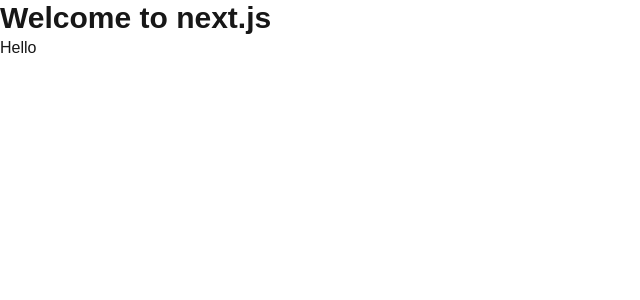
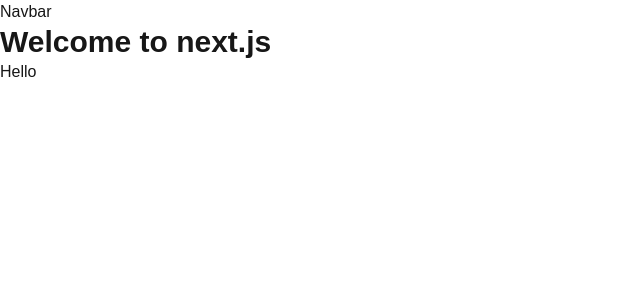
Before and after one commit to devxyn/booking-event-nextjs, a Next.js app: page / in a window 1280 px wide. Shown: the top 300 px of the page, without its empty margins (0-640 px from the left). Built offline with nearby package versions, Linux system fonts and the light colour scheme.

Commit message:
feat: Add Layout component to structure application with Navbar

```diff
--- /dev/null
+++ b/app/(root)/layout.tsx
@@ -0,0 +1,12 @@
+import React from "react";
+
+const Layout = ({ children }: { children: React.ReactNode }) => {
+  return (
+    <div>
+      <p>Navbar</p>
+      {children}
+    </div>
+  );
+};
+
+export default Layout;
```
